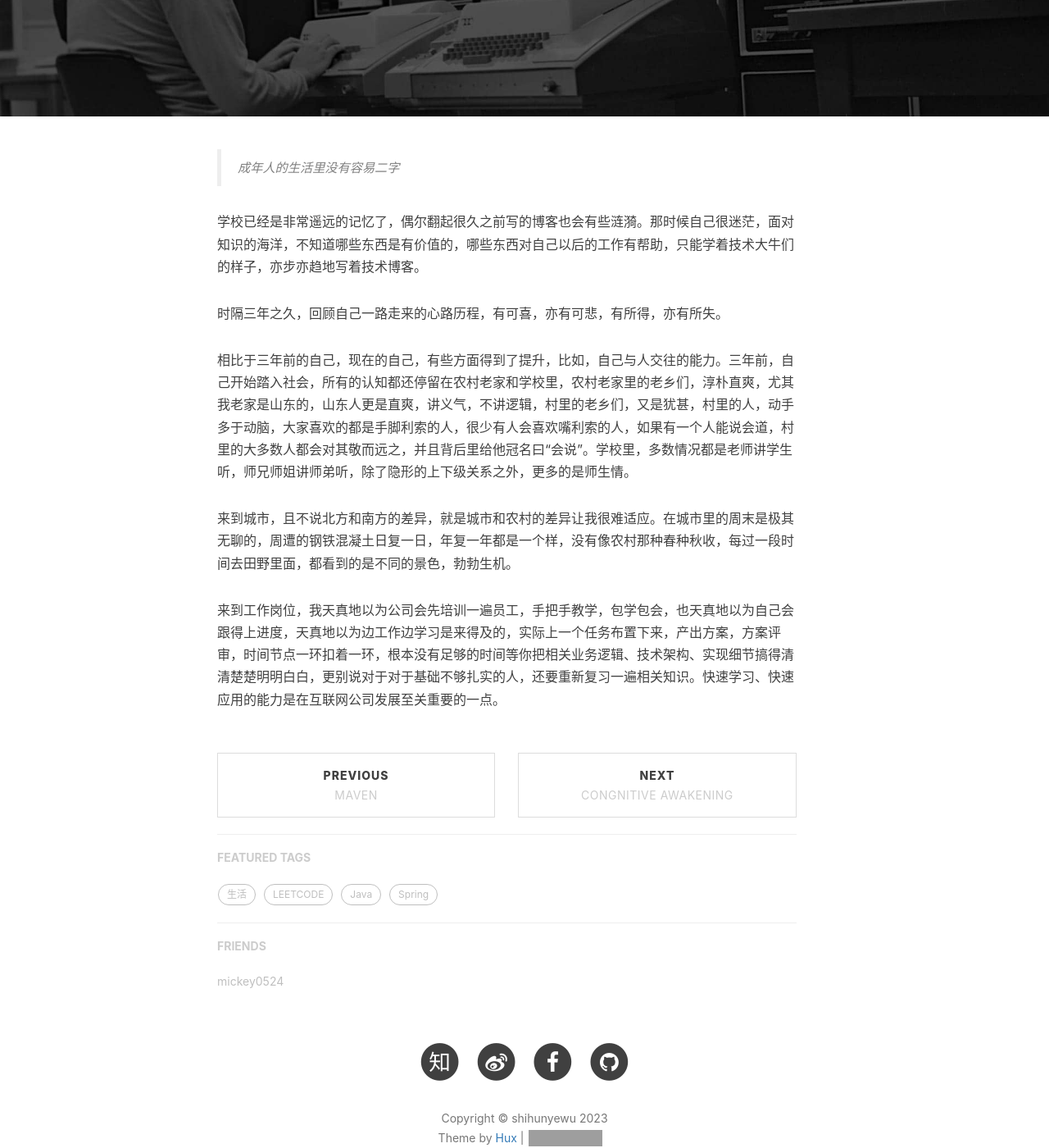
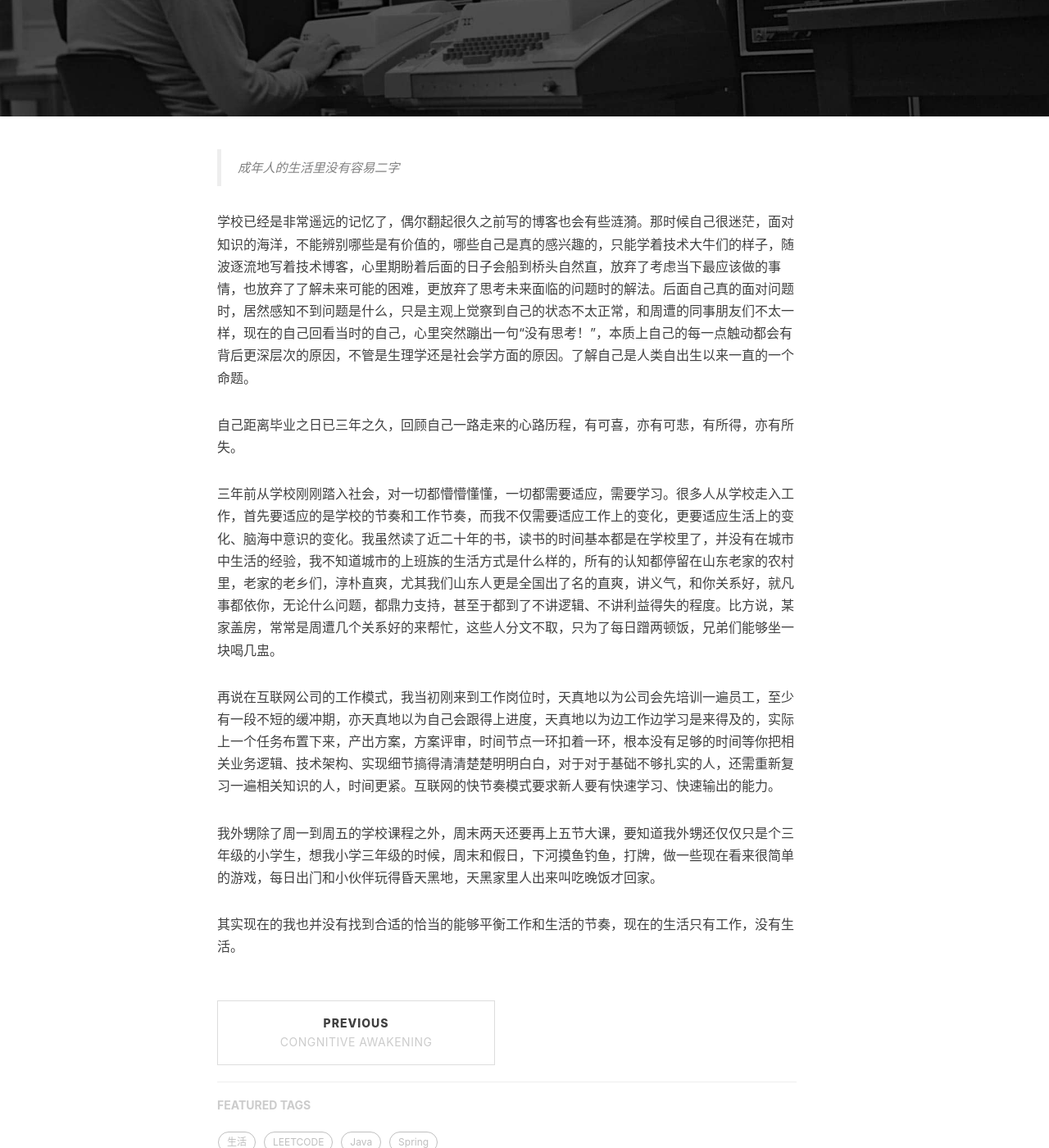
Before and after one commit to shihunyewu/shihunyewu.github.io, a Jekyll site: the page built from _posts/2021-02-21-work-life.md, in a window 1280 px wide and 1400 px high, scrolled down 381 px. Shown: the whole window at 82% size. Built offline with Jekyll 4.4.1, drawn with Linux system fonts in a browser that asks for light colours; nearby versions of some CDN libraries; comment, search, counter and statistics services are not loaded; some of the changed text lies outside the part shown; grey boxes are pictures that could not be loaded.

Commit message:
Update 2021-02-21-work-life.md

```diff
--- a/_posts/2021-02-21-work-life.md
+++ b/_posts/2021-02-21-work-life.md
@@ -13,12 +13,14 @@ tags:
 
 > 成年人的生活里没有容易二字
 
-学校已经是非常遥远的记忆了，偶尔翻起很久之前写的博客也会有些涟漪。那时候自己很迷茫，面对知识的海洋，不知道哪些东西是有价值的，哪些东西对自己以后的工作有帮助，只能学着技术大牛们的样子，亦步亦趋地写着技术博客。
+学校已经是非常遥远的记忆了，偶尔翻起很久之前写的博客也会有些涟漪。那时候自己很迷茫，面对知识的海洋，不能辨别哪些是有价值的，哪些自己是真的感兴趣的，只能学着技术大牛们的样子，随波逐流地写着技术博客，心里期盼着后面的日子会船到桥头自然直，放弃了考虑当下最应该做的事情，也放弃了了解未来可能的困难，更放弃了思考未来面临的问题时的解法。后面自己真的面对问题时，居然感知不到问题是什么，只是主观上觉察到自己的状态不太正常，和周遭的同事朋友们不太一样，现在的自己回看当时的自己，心里突然蹦出一句“没有思考！”，本质上自己的每一点触动都会有背后更深层次的原因，不管是生理学还是社会学方面的原因。了解自己是人类自出生以来一直的一个命题。
 
-时隔三年之久，回顾自己一路走来的心路历程，有可喜，亦有可悲，有所得，亦有所失。
+自己距离毕业之日已三年之久，回顾自己一路走来的心路历程，有可喜，亦有可悲，有所得，亦有所失。
 
-相比于三年前的自己，现在的自己，有些方面得到了提升，比如，自己与人交往的能力。三年前，自己开始踏入社会，所有的认知都还停留在农村老家和学校里，农村老家里的老乡们，淳朴直爽，尤其我老家是山东的，山东人更是直爽，讲义气，不讲逻辑，村里的老乡们，又是犹甚，村里的人，动手多于动脑，大家喜欢的都是手脚利索的人，很少有人会喜欢嘴利索的人，如果有一个人能说会道，村里的大多数人都会对其敬而远之，并且背后里给他冠名曰“会说”。学校里，多数情况都是老师讲学生听，师兄师姐讲师弟听，除了隐形的上下级关系之外，更多的是师生情。
+三年前从学校刚刚踏入社会，对一切都懵懵懂懂，一切都需要适应，需要学习。很多人从学校走入工作，首先要适应的是学校的节奏和工作节奏，而我不仅需要适应工作上的变化，更要适应生活上的变化、脑海中意识的变化。我虽然读了近二十年的书，读书的时间基本都是在学校里了，并没有在城市中生活的经验，我不知道城市的上班族的生活方式是什么样的，所有的认知都停留在山东老家的农村里，老家的老乡们，淳朴直爽，尤其我们山东人更是全国出了名的直爽，讲义气，和你关系好，就凡事都依你，无论什么问题，都鼎力支持，甚至于都到了不讲逻辑、不讲利益得失的程度。比方说，某家盖房，常常是周遭几个关系好的来帮忙，这些人分文不取，只为了每日蹭两顿饭，兄弟们能够坐一块喝几盅。
 
-来到城市，且不说北方和南方的差异，就是城市和农村的差异让我很难适应。在城市里的周末是极其无聊的，周遭的钢铁混凝土日复一日，年复一年都是一个样，没有像农村那种春种秋收，每过一段时间去田野里面，都看到的是不同的景色，勃勃生机。
+再说在互联网公司的工作模式，我当初刚来到工作岗位时，天真地以为公司会先培训一遍员工，至少有一段不短的缓冲期，亦天真地以为自己会跟得上进度，天真地以为边工作边学习是来得及的，实际上一个任务布置下来，产出方案，方案评审，时间节点一环扣着一环，根本没有足够的时间等你把相关业务逻辑、技术架构、实现细节搞得清清楚楚明明白白，对于对于基础不够扎实的人，还需重新复习一遍相关知识的人，时间更紧。互联网的快节奏模式要求新人要有快速学习、快速输出的能力。
 
-来到工作岗位，我天真地以为公司会先培训一遍员工，手把手教学，包学包会，也天真地以为自己会跟得上进度，天真地以为边工作边学习是来得及的，实际上一个任务布置下来，产出方案，方案评审，时间节点一环扣着一环，根本没有足够的时间等你把相关业务逻辑、技术架构、实现细节搞得清清楚楚明明白白，更别说对于对于基础不够扎实的人，还要重新复习一遍相关知识。快速学习、快速应用的能力是在互联网公司发展至关重要的一点。
+我外甥除了周一到周五的学校课程之外，周末两天还要再上五节大课，要知道我外甥还仅仅只是个三年级的小学生，想我小学三年级的时候，周末和假日，下河摸鱼钓鱼，打牌，做一些现在看来很简单的游戏，每日出门和小伙伴玩得昏天黑地，天黑家里人出来叫吃晚饭才回家。
+
+其实现在的我也并没有找到合适的恰当的能够平衡工作和生活的节奏，现在的生活只有工作，没有生活。
```
Also changed, not shown: other parts of _posts/2021-02-21-work-life.md (+1 -1 lines).
